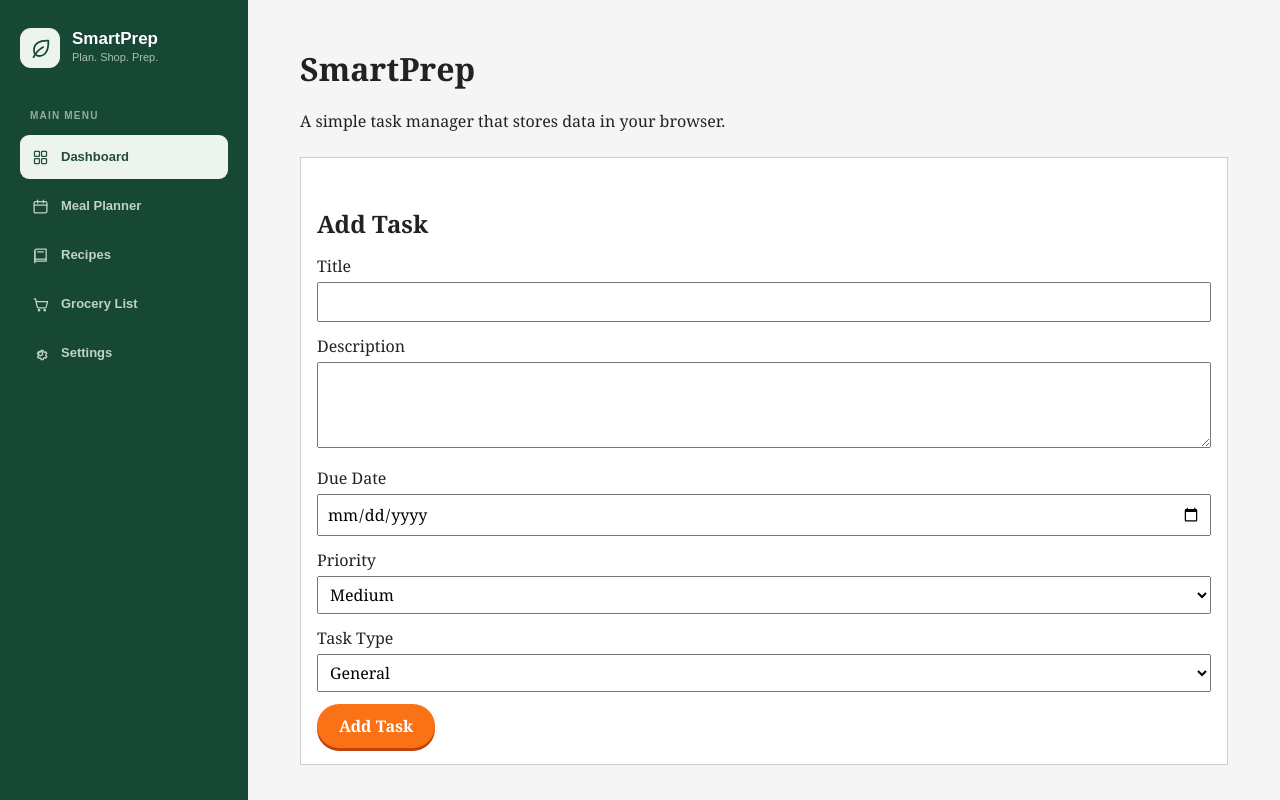
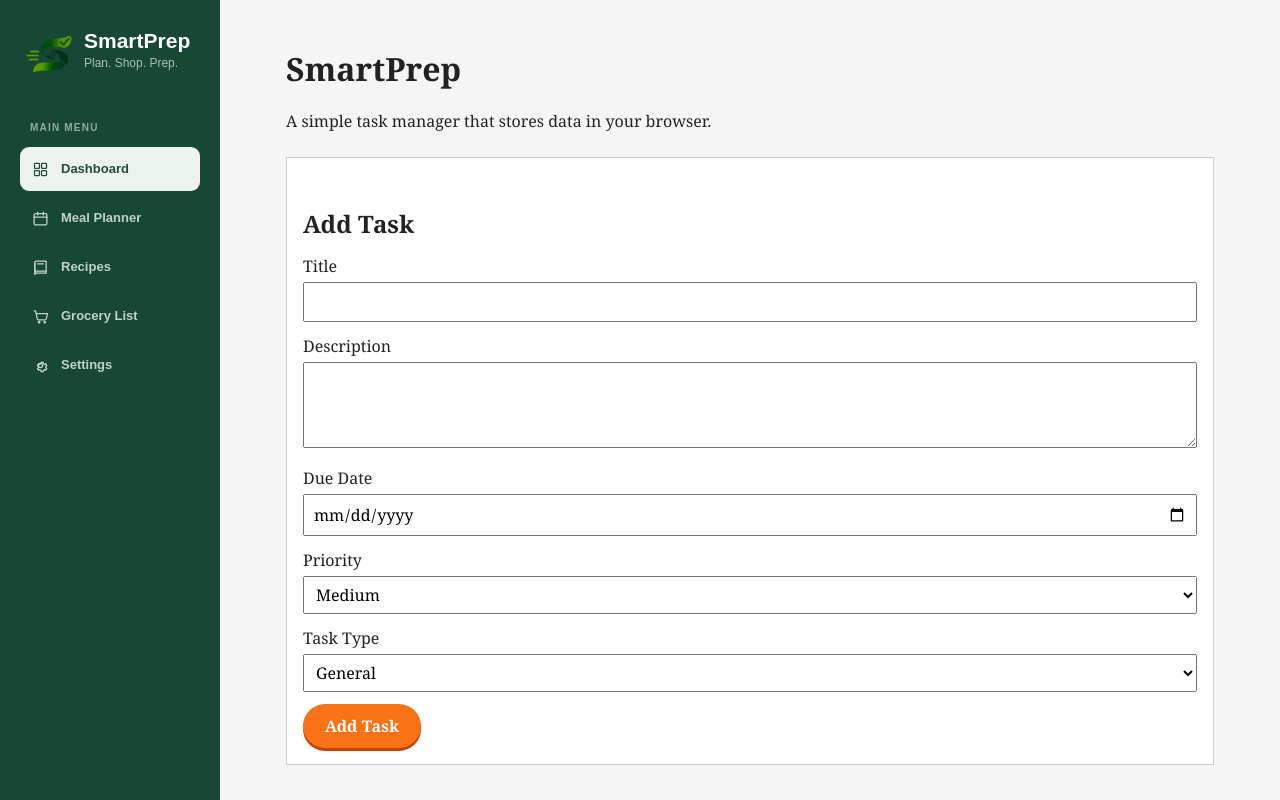
Before and after one commit to runamdrs/task_manager_CSC400, a React (Vite) app: page / in a window 1280 px wide. Shown: the top 800 px of the page. Built offline with nearby package versions, Linux system fonts and the light colour scheme.

Commit message:
Refresh SmartPrep sidebar logo and branding
Co-authored-by: Copilot <223556219+Copilot@users.noreply.github.com>

```diff
--- a/src/components/Sidebar.jsx
+++ b/src/components/Sidebar.jsx
@@ -71,16 +71,12 @@ function Sidebar({ activePage, onNavigate }) {
         }}
         aria-label="SmartPrep home"
       >
-        <span className="brand-mark" aria-hidden="true">
-          <svg viewBox="0 0 24 24" fill="none">
-            <path
-              d="M19.5 4.5c-8.6-.4-13.8 2.8-13.8 9.2 0 3.2 2.1 5.5 5.2 5.5 6.2 0 9-6.2 8.6-14.7Z"
-              stroke="currentColor"
-              strokeWidth="1.7"
-              strokeLinejoin="round"
-            />
-            <path d="M5 21c2.4-5.3 5.5-8.3 10.1-10.7" stroke="currentColor" strokeWidth="1.7" />
-          </svg>
+        <span className="brand-mark">
+          <img
+            className="brand-logo"
+            src="/assets/smartprep-logo.png"
+            alt="SmartPrep Logo"
+          />
         </span>
         <span className="brand-copy">
           <span className="brand-name">SmartPrep</span>
--- a/src/styles.css
+++ b/src/styles.css
@@ -23,7 +23,7 @@ body {
   z-index: 2;
   display: flex;
   flex-direction: column;
-  width: 248px;
+  width: 220px;
   padding: 28px 20px 20px;
   color: #d3e2d9;
   background: #174735;
@@ -39,18 +39,19 @@ body {
 
 .brand-mark {
   display: grid;
-  flex: 0 0 40px;
-  width: 40px;
-  height: 40px;
+  flex: 0 0 52px;
+  width: 52px;
+  height: 52px;
   place-items: center;
   border-radius: 11px;
-  color: #174735;
-  background: #edf4ed;
+  background: transparent;
 }
 
-.brand-mark svg {
-  width: 25px;
-  height: 25px;
+.brand-logo {
+  display: block;
+  width: 100%;
+  height: 100%;
+  object-fit: contain;
 }
 
 .brand-copy {
@@ -61,7 +62,7 @@ body {
 .brand-name {
   color: #fff;
   font-family: Arial, sans-serif;
-  font-size: 17px;
+  font-size: 21px;
   font-weight: 700;
   line-height: 1.25;
 }
@@ -69,7 +70,7 @@ body {
 .brand-tagline {
   color: #a9c1b4;
   font-family: Arial, sans-serif;
-  font-size: 11px;
+  font-size: 12px;
   line-height: 1.6;
 }
 
@@ -137,7 +138,7 @@ body {
 
 .main-content {
   min-height: 100vh;
-  margin-left: 248px;
+  margin-left: 220px;
   overflow: auto;
 }
 
```
Also changed, not shown: public/assets/smartprep-logo.png (added).
